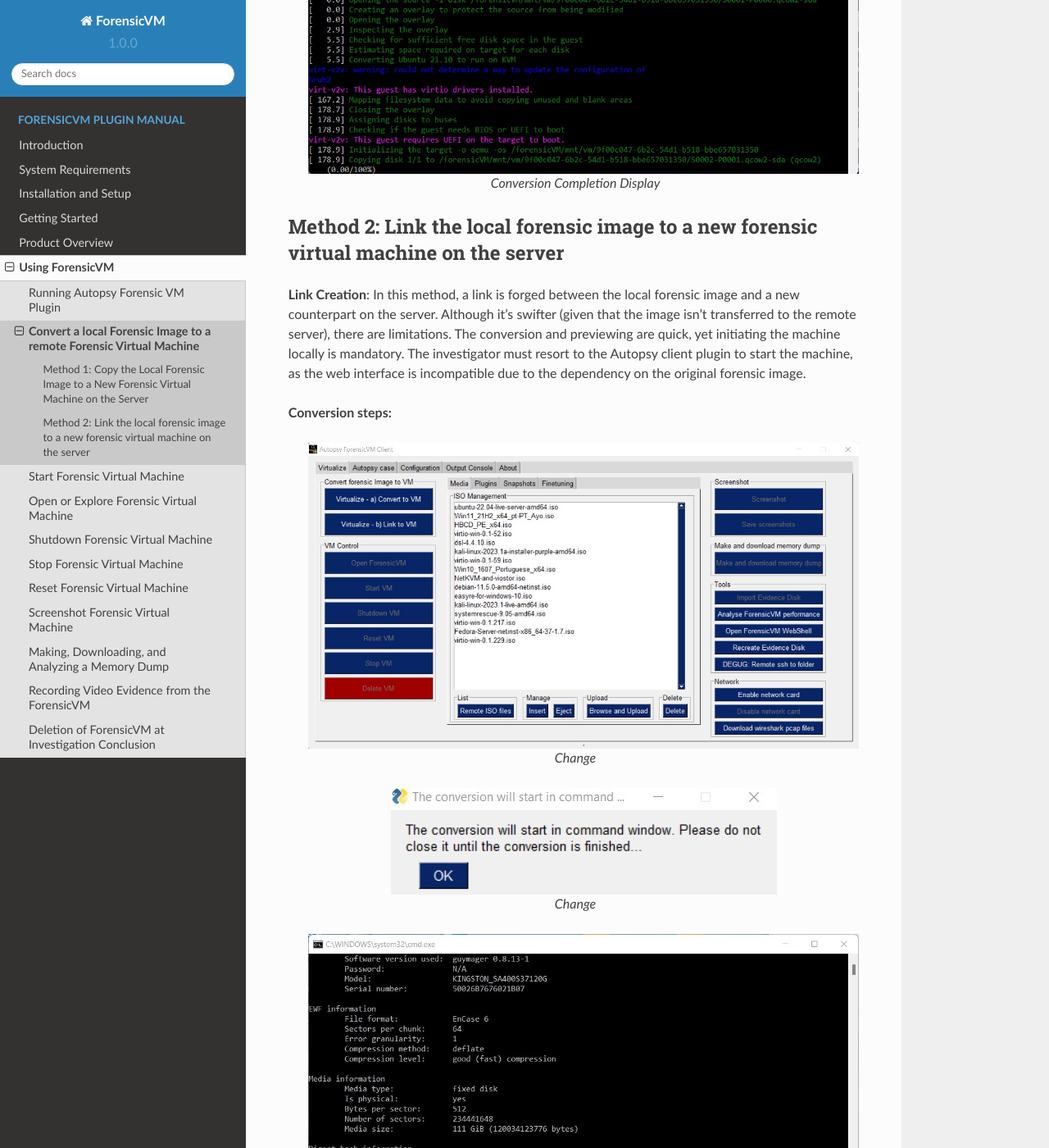
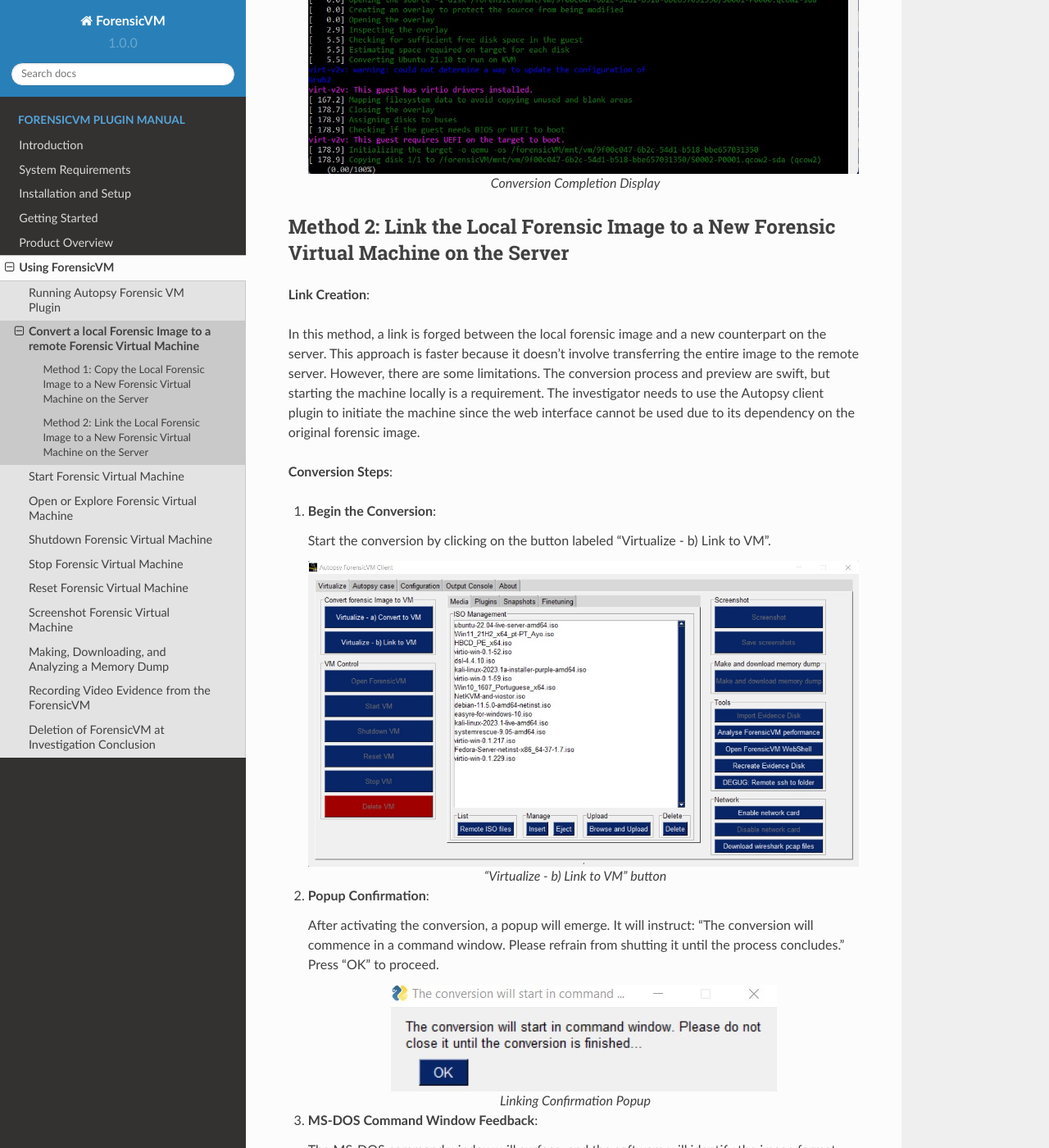
Before and after one commit to nunomourinho/forensicVmAutopsyUserManual, a Sphinx documentation site: the page built from docs/user/convert_to_vm.rst, in a window 1280 px wide and 1400 px high, scrolled down 3469 px. Shown: the whole window at 82% size. Built offline with Sphinx 7.4.7 and the Read the Docs theme 2.0.0, drawn with Linux system fonts in a browser that asks for light colours; pages that are not in the unit, such as notebooks, are missing from menus; some of the changed text lies outside the part shown.

Commit message:
Update convert_to_vm.rst

```diff
--- a/docs/user/convert_to_vm.rst
+++ b/docs/user/convert_to_vm.rst
@@ -90,48 +90,81 @@
 
       Conversion Completion Display
 
-Method 2: Link the local forensic image to a new forensic virtual machine on the server
+Method 2: Link the Local Forensic Image to a New Forensic Virtual Machine on the Server
 ****************************************************************************************
-**Link Creation**: In this method, a link is forged between the local forensic image and a new counterpart on the server. Although it's swifter (given that the image isn't transferred to the remote server), there are limitations. The conversion and previewing are quick, yet initiating the machine locally is mandatory. The investigator must resort to the Autopsy client plugin to start the machine, as the web interface is incompatible due to the dependency on the original forensic image.
 
-**Conversion steps:**
+**Link Creation**:
+
+In this method, a link is forged between the local forensic image and a new counterpart on the server. This approach is faster because it doesn't involve transferring the entire image to the remote server. However, there are some limitations. The conversion process and preview are swift, but starting the machine locally is a requirement. The investigator needs to use the Autopsy client plugin to initiate the machine since the web interface cannot be used due to its dependency on the original forensic image.
+
+**Conversion Steps**:
+
+1. **Begin the Conversion**:
+
+   Start the conversion by clicking on the button labeled "Virtualize - b) Link to VM".
 
    .. figure:: img/2-virtualize_link_0001.jpg
-      :alt: Change
+      :alt: Screenshot showcasing the "Virtualize - b) Link to VM" button.
       :align: center
 
-      Change
+      "Virtualize - b) Link to VM" button
+
+2. **Popup Confirmation**:
+
+   After activating the conversion, a popup will emerge. It will instruct: "The conversion will commence in a command window. Please refrain from shutting it until the process concludes." Press "OK" to proceed.
 
    .. figure:: img/2-virtualize_link_0002.jpg
-      :alt: Change
+      :alt: A popup dialog confirming the start of the linking process.
       :align: center
 
-      Change
+      Linking Confirmation Popup
 
+3. **MS-DOS Command Window Feedback**:
+
+   The MS-DOS command window will surface, and the software will identify the image format, displaying it within the window. Successful actions are highlighted in green. However, be vigilant and record any errors that arise.
 
    .. figure:: img/2-virtualize_link_0003.jpg
-      :alt: Change
+      :alt: MS-DOS command window displaying the progress.
       :align: center
 
-      Change
+      MS-DOS Command Window Feedback
 
+4. **Driver Installation Phase**:
+
+   This step focuses on the installation of required KVM drivers. The messages in this phase are color-coded:
+
+   - **Green**: Success indicators.
+   - **Blue**: Warnings.
+   - **Magenta**: Special informational messages.
+
+   The linking process's progression is represented in percentage terms.
 
    .. figure:: img/2-virtualize_link_0004.jpg
-      :alt: Change
+      :alt: Phase indicating KVM driver installations and progress.
       :align: center
 
-      Change
+      Driver Installation and Progress Display
 
+5. **Conclusion of Conversion**:
+
+   Upon the conversion's culmination, a success notification will display the elapsed time. Ensure to press any key to close the window.
+
+   .. WARNING::
+
+      Avoid manually shutting this window. Such an action could leave a Linux mount unsealed, leading to potential complications in the future.
 
    .. figure:: img/2-virtualize_link_0005.jpg
-      :alt: Change
+      :alt: Window showcasing the successful completion of the linking process.
       :align: center
 
-      Change
+      Conversion Completed Notification
 
+6. **Success Notification**:
+
+   A concluding popup emerges, affirming that the forensic image was successfully linked to the VM. Click "OK" to exit this dialog.
 
    .. figure:: img/2-virtualize_link_0006.jpg
-      :alt: Change
+      :alt: Popup displaying the successful linking of the forensic image to the VM.
       :align: center
 
-      Change
+      Successful Linking Notification
```
